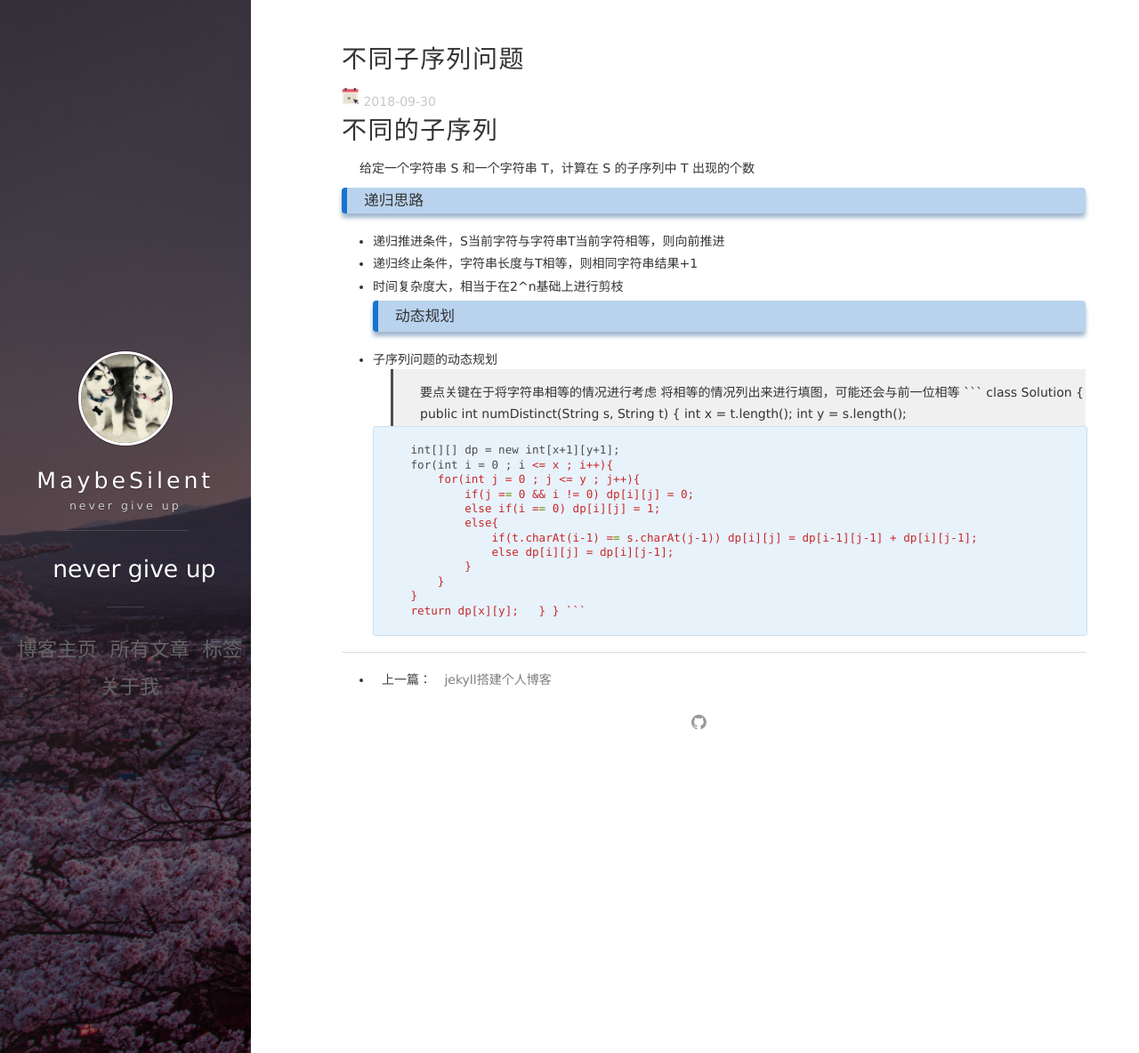
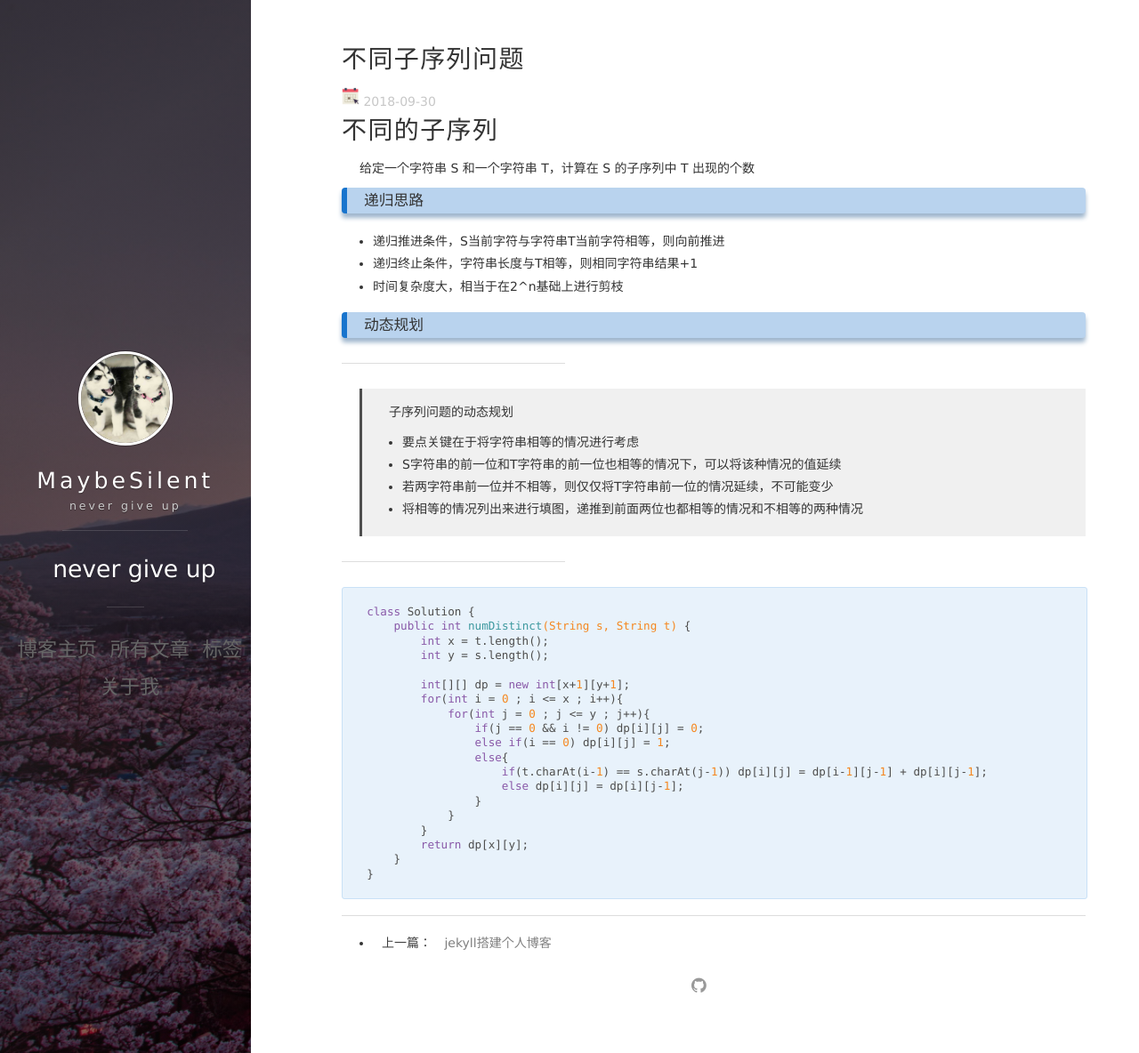
Before and after one commit to MaybeSilent/MaybeSilent.github.io, a Jekyll site: the page built from _posts/2018-9-30-不同的子序列问题.md, in a window 1280 px wide and 1184 px high. Shown: the whole window at 89% size. Built offline with Jekyll 4.4.1, drawn with Linux system fonts in a browser that asks for light colours; nearby versions of some CDN libraries.

Commit message:
fix some view problem

````diff
--- a/_posts/2018-9-30-不同的子序列问题.md
+++ b/_posts/2018-9-30-不同的子序列问题.md
@@ -9,10 +9,19 @@ tag: leetcode
 - 递归推进条件，S当前字符与字符串T当前字符相等，则向前推进
 - 递归终止条件，字符串长度与T相等，则相同字符串结果+1
 - 时间复杂度大，相当于在2^n基础上进行剪枝
+
 ### 动态规划
-- 子序列问题的动态规划
-> 要点关键在于将字符串相等的情况进行考虑
-> 将相等的情况列出来进行填图，可能还会与前一位相等
+
+---
+
+>子序列问题的动态规划
+- 要点关键在于将字符串相等的情况进行考虑
+- S字符串的前一位和T字符串的前一位也相等的情况下，可以将该种情况的值延续
+- 若两字符串前一位并不相等，则仅仅将T字符串前一位的情况延续，不可能变少
+- 将相等的情况列出来进行填图，递推到前面两位也都相等的情况和不相等的两种情况
+
+---
+
 ```
 class Solution {
     public int numDistinct(String s, String t) {
````
Also changed, not shown: README.md, 4 other files.
